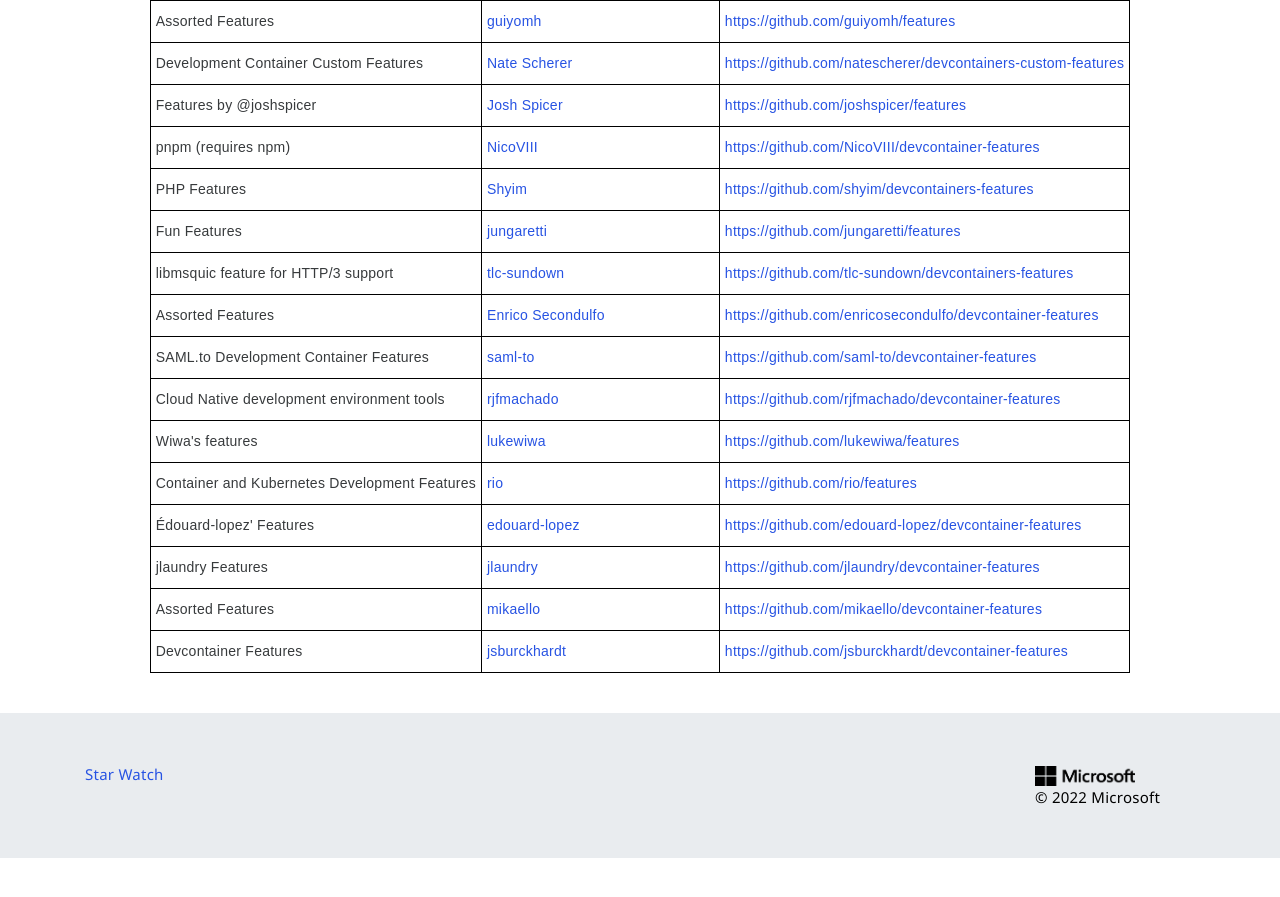
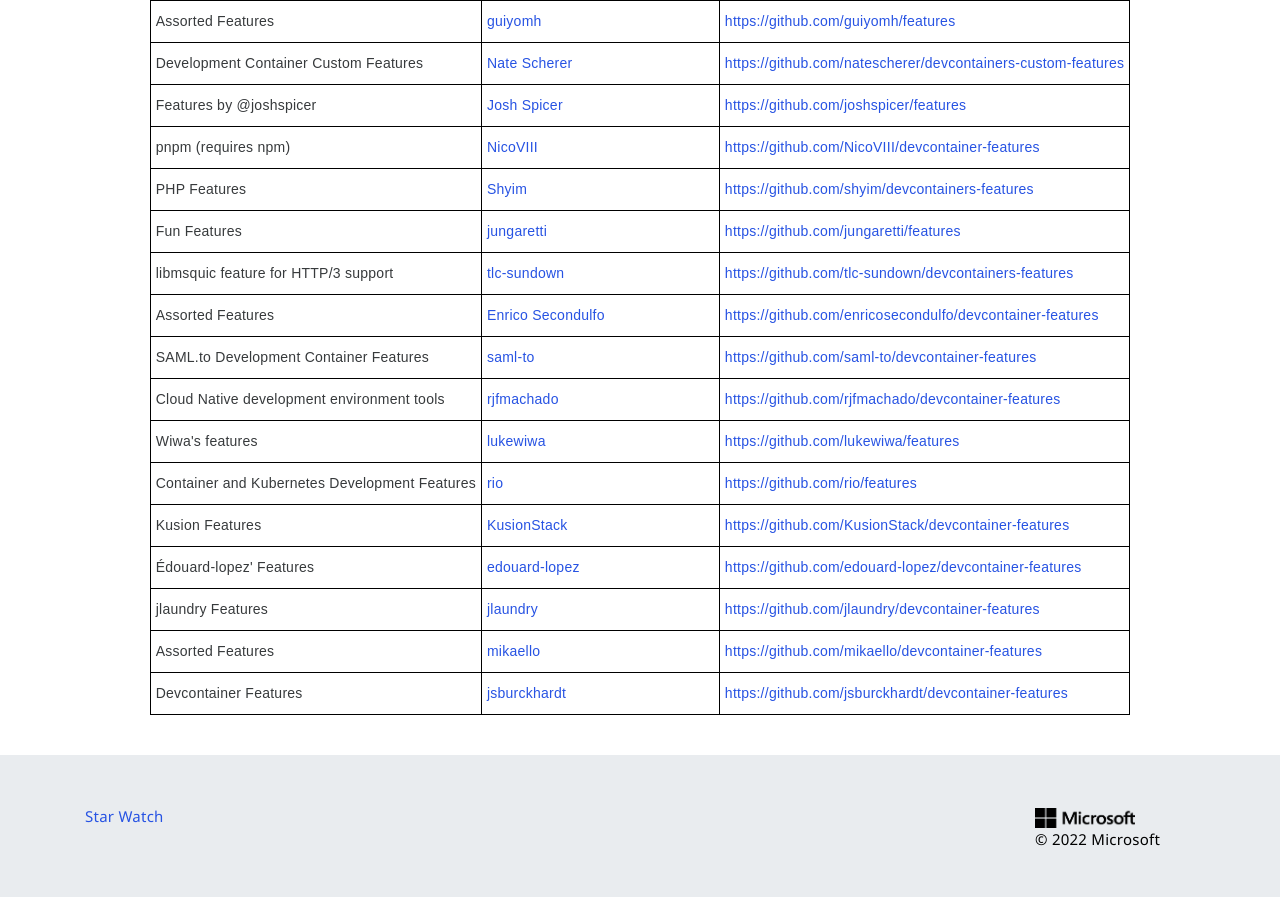
Before and after one commit to devcontainers/devcontainers.github.io, a Jekyll site: the page built from collections.html, in a window 1280 px wide and 900 px high, scrolled down 922 px. Shown: the top 897 px of the window. Built offline with Jekyll 4.4.1, drawn with Linux system fonts in a browser that asks for light colours; nearby versions of some CDN libraries; comment, search, counter and statistics services are not loaded; before the commit the page ends 1780 px from its top, so only the background shows below that.

Commit message:
add kusion features to devcontainers collection (#91)

```diff
--- a/_data/collection-index.yml
+++ b/_data/collection-index.yml
@@ -128,6 +128,11 @@
   contact: https://github.com/rio/features/issues
   repository: https://github.com/rio/features
   ociReference: ghcr.io/rio/features
+- name: Kusion Features
+  maintainer: KusionStack
+  contact: https://github.com/KusionStack/devcontainer-features/issues
+  repository: https://github.com/KusionStack/devcontainer-features
+  ociReference: ghcr.io/KusionStack/devcontainer-features
 - name: Édouard-lopez' Features
   maintainer: edouard-lopez
   contact: https://github.com/edouard-lopez/devcontainer-features/issues
```
